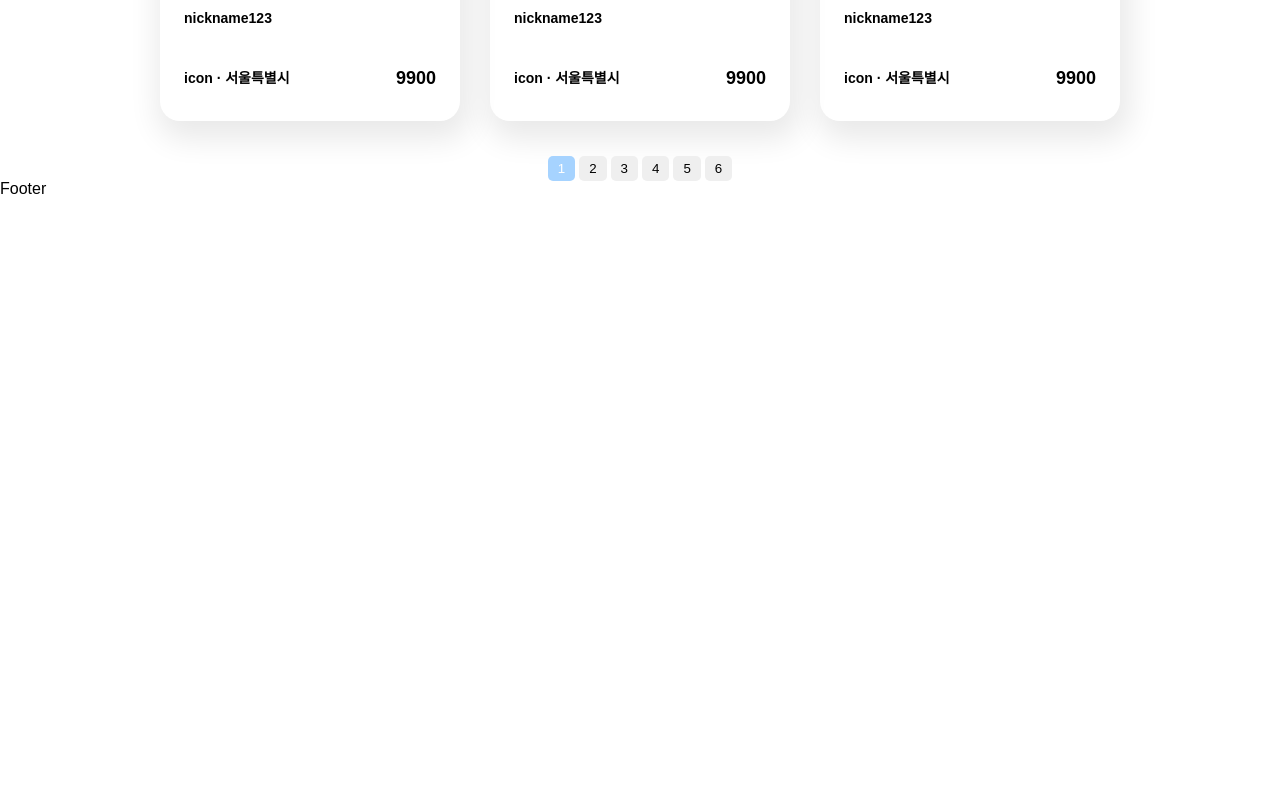
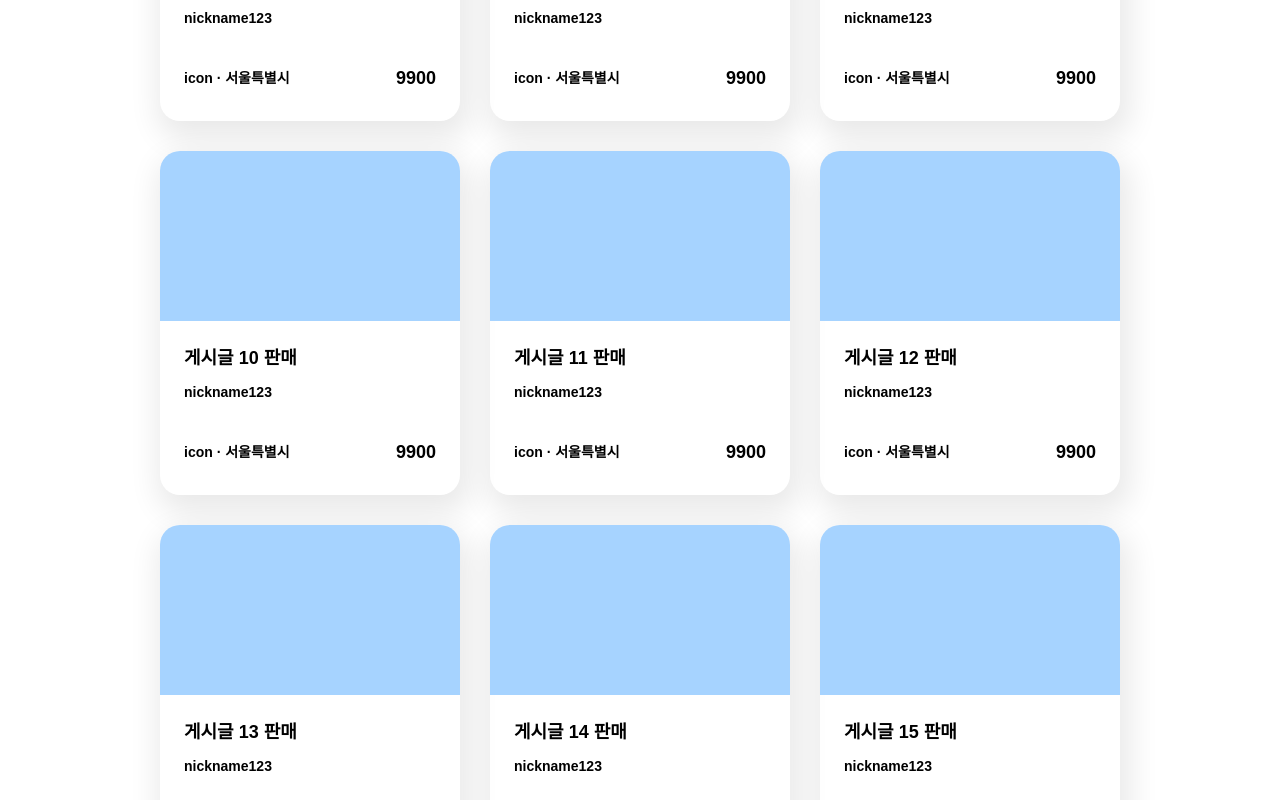
Before and after one commit to soolovepat/second-hand-frontend, a React (Create React App) app: page /mainpage in a window 1280 px wide. Shown: the part 1580-2380 px from the top of the page. Before the commit the page ends 1777 px from the top, so only its background shows below. Built offline with nearby package versions, Linux system fonts and the light colour scheme; data requests are answered from the project's data file; the HTML template or start-up script is replaced by a standard one.

Commit message:
fix: click event for detail page

```diff
--- a/src/containers/ListContainer.js
+++ b/src/containers/ListContainer.js
@@ -6,8 +6,10 @@ import Category from "../components/common/Category";
 import LikeItemList from "../components/common/LikeItemList";
 import Pagenation from "../components/common/Pagenation";
 import { getPosts } from "../api/posts";
+import { useNavigate } from "react-router-dom";
 
 const ListContainer = () => {
+  const navigate = useNavigate();
   const [postList, setPostList] = useState([]);
   const [userInfo, setUserInfo] = useState([]);
   const [currentPage, setCurrentPage] = useState(1);
@@ -62,6 +64,11 @@ const ListContainer = () => {
           .slice(indexOfFirstItem, indexOfLastItem);
   };
 
+  const onClickHandler = (postId) => {
+    console.log(postId);
+    navigate(`/${postId}/detail`);
+  };
+
   return (
     <>
       <LikeItemList postList={postList} userInfo={userInfo} />
@@ -71,8 +78,10 @@ const ListContainer = () => {
         CATENAME={CATENAME}
       />
       <ListContainerBlock>
-        {getCurrentList().map((post) => (
-          <List key={post.title} post={post} />
+        {postList?.map((post) => (
+          <div onClick={() => onClickHandler(post.postId)}>
+            <List key={post.title} post={post} />
+          </div>
         ))}
       </ListContainerBlock>
       <Pagenation
```
